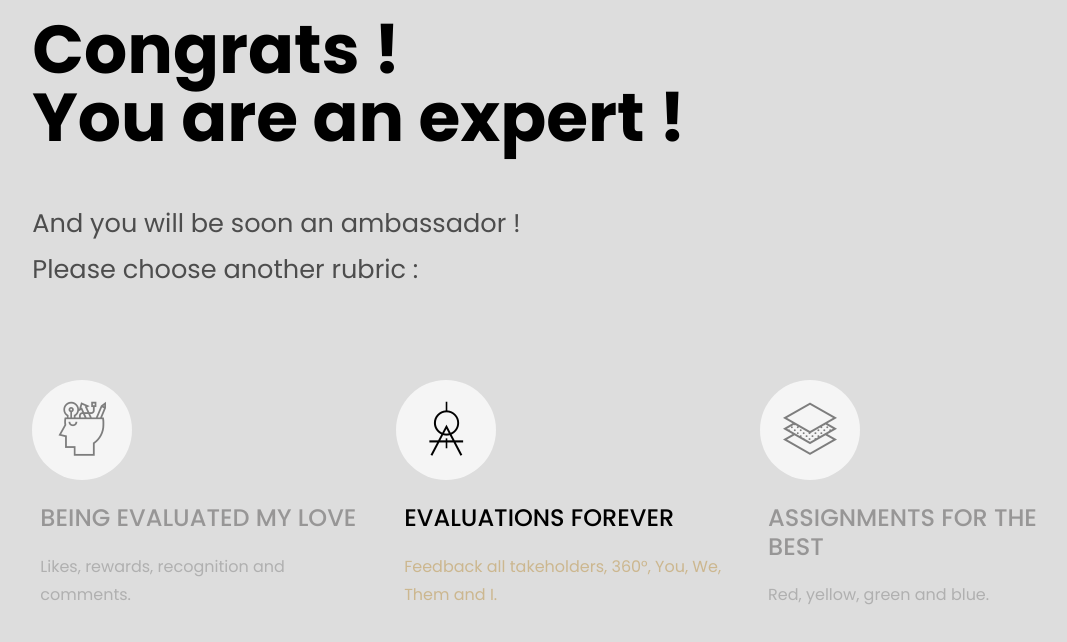
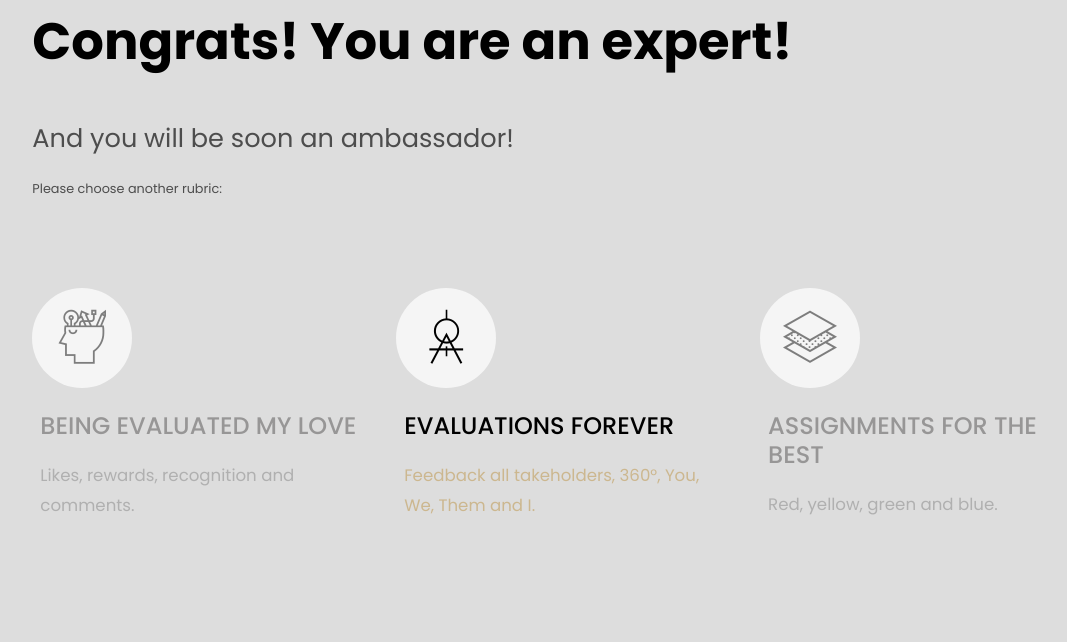
Before and after one commit to ezawadzki/youopinionmatters, a website: page final.html in a window 1280 px wide. Shown: the whole page, without its empty margins (186-1253 px from the left). Drawn offline with Linux system fonts and the light colour scheme; some packages are replaced by stand-ins of ours; no server answers.

Commit message:
typo size

```diff
--- a/final.html
+++ b/final.html
@@ -35,10 +35,11 @@
 				<div class="container-fluid px-3 px-md-0">
 					<div class="row justify-content-end">
 						<div class="col-md-10 mt-3">
-							<h1 class="mb-5 final"><span class="title-animated">Congrats !</span> <br> You are an expert !</h1>
+							<h1 class="mb-5 final"><span class="title-animated">Congrats! </span>You are an expert!</h1>
 							<div class="row">
 								<div class="col-md-6">
-									<p class="intro">And you will be soon an ambassador !<br>Please choose another rubric :</p>
+									<p class="intro">And you will be soon an ambassador!</p>
+									<p class="intro--small">Please choose another rubric:</p>
 								</div>
 							</div>
 						</div>
--- a/scss/style.scss
+++ b/scss/style.scss
@@ -313,6 +313,10 @@ h5,
 	p.intro {
 		font-size: 2vw;
 	}
+
+	p.intro--small {
+		font-size: 1vw;
+	}
 }
 
 // Burger Menu
@@ -425,12 +429,12 @@ h5,
 
 .ftco-intro {
 	h1 {
-		font-size: 12vh;
+		font-size: 8vh;
 		font-weight: 700;
 		line-height: 1;
 		display: block;
 		&.final {
-			font-size: 5.3vw;
+			font-size: 4vw;
 			& .title-animated {
 				animation-name: font-color-animation;
 				animation-duration: 2s;
@@ -919,10 +923,10 @@ h5,
 		font-weight: 600;
 		color: $black;
 		margin-bottom: 0;
-		font-size: 5vw;
+		font-size: 3vw;
 		display: inline-block;
 		position: relative;
-		line-height: 1;
+		line-height: 2;
 		&:after {
 			position: absolute;
 			bottom: 0;
@@ -968,6 +972,10 @@ h5,
 			.not-available & {
 				color: #979696;
 			}
+		}
+
+		p {
+			font-size: 1.3vw;
 		}
 	}
 }
@@ -1875,7 +1883,7 @@ textarea.form-control {
 .rating > a > label {
 	position: relative;
 	width: 1.1em;
-	font-size: 15vw;
+	font-size: 12vw;
 	color: #ffd700;
 	cursor: pointer;
 }
```
Also changed, not shown: Q1.html (+1 -1 lines), Q2.html (+1 -1 lines), index.html (+3 -2 lines), css/style.css.
